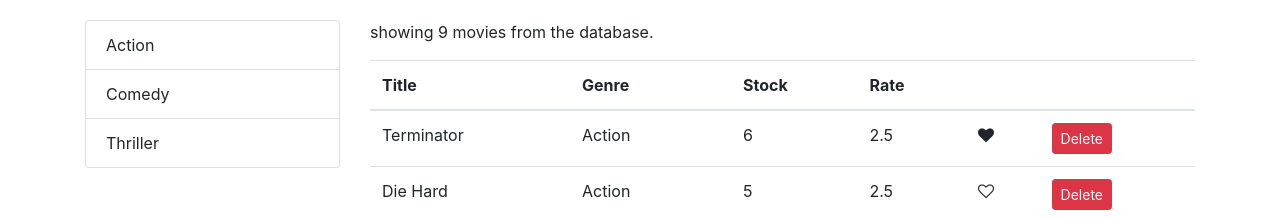
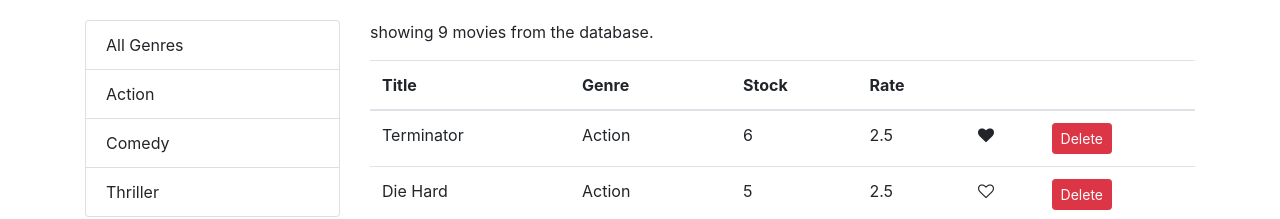
Before and after one commit to beingbing/react-vidly, a React (Create React App) app: page / in a window 1280 px wide. Shown: the top 219 px of the page. Built offline with nearby package versions, Linux system fonts and the light colour scheme.

Commit message:
pfs : 14- filtering- adding all genres : finished

```diff
--- a/src/components/movies.jsx
+++ b/src/components/movies.jsx
@@ -15,7 +15,8 @@ class Movies extends Component {
   };
 
   componentDidMount() {
-    this.setState({ movies: getMovies(), genres: getGenres() });
+    const genres = [{ name: "All Genres" }, ...getGenres()];
+    this.setState({ movies: getMovies(), genres });
   }
 
   handleDelete = (movie) => {
@@ -33,7 +34,8 @@ class Movies extends Component {
 
   handlePageChange = (page) => this.setState({ currentPage: page });
 
-  handleGenreSelect = (genre) => this.setState({ selectedGenre: genre });
+  handleGenreSelect = (genre) =>
+    this.setState({ selectedGenre: genre, currentPage: 1 });
 
   render() {
     const { length: len } = this.state.movies;
@@ -44,9 +46,10 @@ class Movies extends Component {
       movies: allMovies,
     } = this.state;
 
-    const filtered = selectedGenre
-      ? allMovies.filter((m) => m.genre._id === selectedGenre._id)
-      : allMovies;
+    const filtered =
+      selectedGenre && selectedGenre._id
+        ? allMovies.filter((m) => m.genre._id === selectedGenre._id)
+        : allMovies;
     console.log("filtered ", filtered);
     const movies = paginate(filtered, currentPage, pageSize);
 
```
